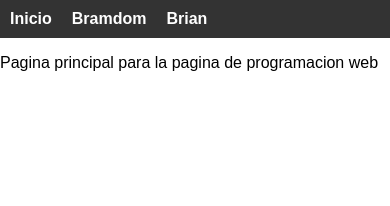
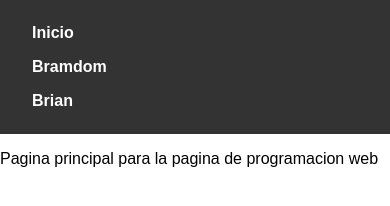
Before and after one commit to Daesrock/demoequipotryhard, a plain HTML site: page index.html in a window 390 px wide. Drawn offline with Linux system fonts and the light colour scheme.

Commit message:
este wey no entiende3

```diff
--- a/index.html
+++ b/index.html
@@ -9,28 +9,46 @@
             font-family: Arial, sans-serif;
             margin: 0;
             padding: 0;
+            box-sizing: border-box;
         }
         nav {
             background-color: #333;
-            padding: 10px;
+            padding: 1rem;
         }
         nav ul {
             list-style-type: none;
             margin: 0;
             padding: 0;
             display: flex;
+            justify-content: flex-end;
+            align-items: center;
         }
         nav ul li {
-            margin-right: 20px;
+            margin: 0 1rem;
             color: white;
         }
         nav ul li a {
             color: white;
             text-decoration: none;
             font-weight: bold;
+            transition: color 0.3s;
+            padding: 0.5rem 1rem;
         }
         nav ul li a:hover {
             text-decoration: underline;
+            background-color: #575757;
+            border-radius: 5px;
+        }
+        @media (max-width: 600px) {
+            nav ul {
+                flex-direction: column;
+                align-items: flex-start;
+            }
+            nav ul li {
+                margin: 0.5rem 0;
+                text-align: left;
+                width: 100%;
+            }
         }
     </style>
 </head>
```
